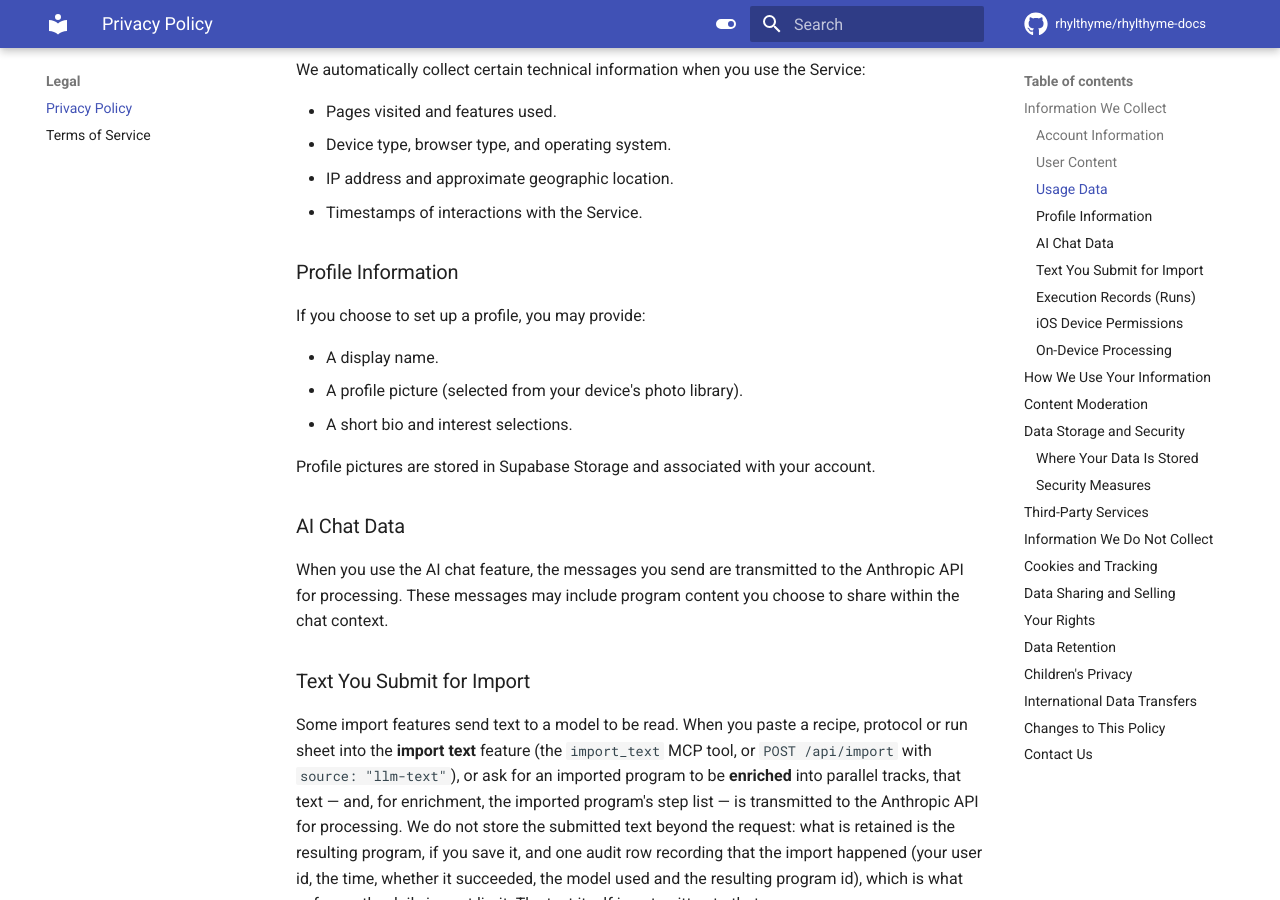
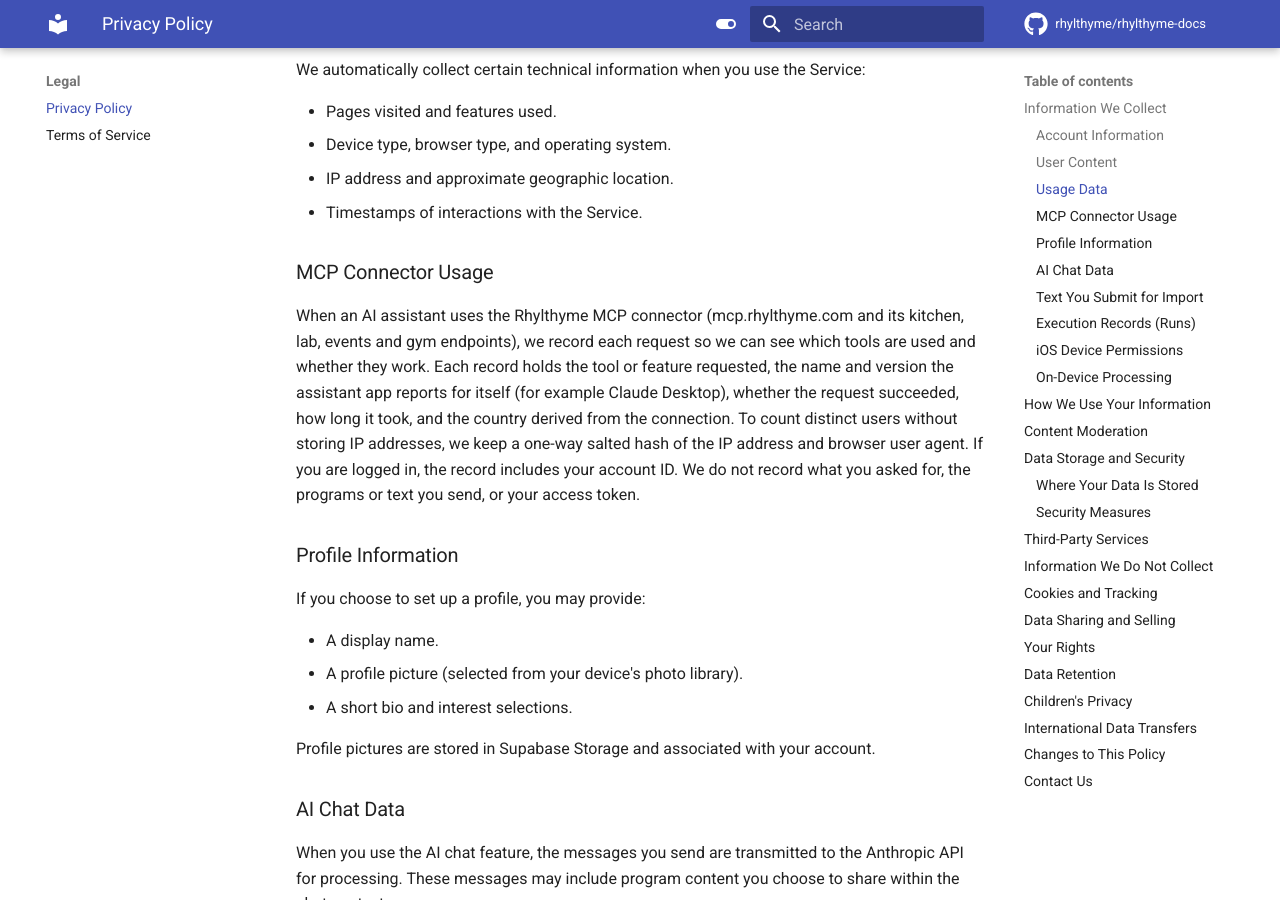
Before and after one commit to rhylthyme/rhylthyme-docs, an MkDocs documentation site: the page built from docs/privacy.md, in a window 1280 px wide and 900 px high, scrolled down 1062 px. Built offline with MkDocs 1.6.1 and Material for MkDocs 9.7.7, drawn with Linux system fonts in a browser that asks for light colours; comment, search, counter and statistics services are not loaded; the version menu is left out.

Commit message:
Privacy: describe MCP connector usage records
Claude-Session: https://claude.ai/code/session_01VAL9iQwU8RGideTsofnULV

```diff
--- a/docs/privacy.md
+++ b/docs/privacy.md
@@ -36,6 +36,10 @@ We automatically collect certain technical information when you use the Service:
 - Device type, browser type, and operating system.
 - IP address and approximate geographic location.
 - Timestamps of interactions with the Service.
+
+### MCP Connector Usage
+
+When an AI assistant uses the Rhylthyme MCP connector (mcp.rhylthyme.com and its kitchen, lab, events and gym endpoints), we record each request so we can see which tools are used and whether they work. Each record holds the tool or feature requested, the name and version the assistant app reports for itself (for example Claude Desktop), whether the request succeeded, how long it took, and the country derived from the connection. To count distinct users without storing IP addresses, we keep a one-way salted hash of the IP address and browser user agent. If you are logged in, the record includes your account ID. We do not record what you asked for, the programs or text you send, or your access token.
 
 ### Profile Information
 
```
